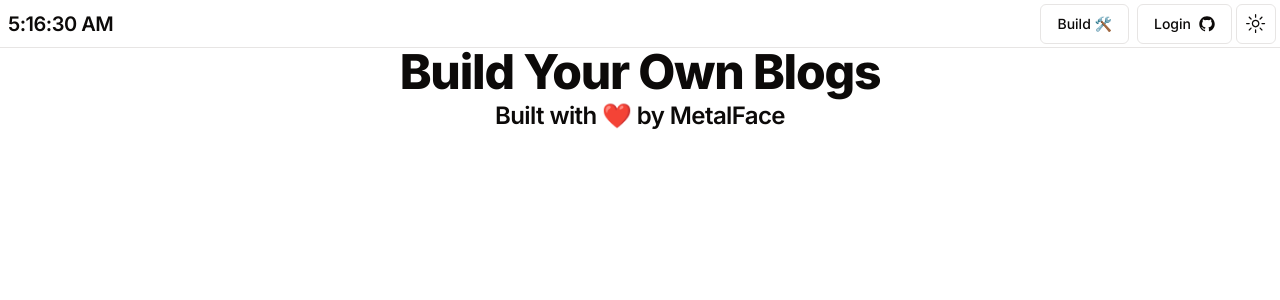
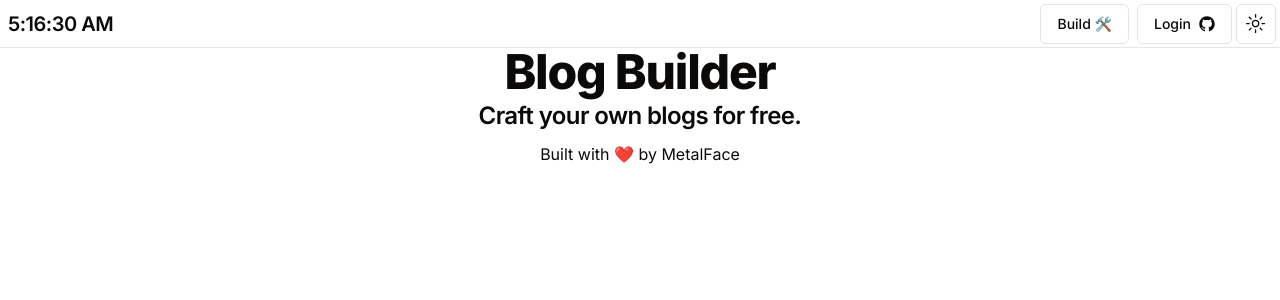
Before and after one commit to metal-face/blog-builder, a Next.js app: page / in a window 1280 px wide. Shown: the top 300 px of the page. Built offline with nearby package versions, Linux system fonts and the light colour scheme.

Commit message:
Update home display text

```diff
--- a/components/home-display.tsx
+++ b/components/home-display.tsx
@@ -1,11 +1,13 @@
 import { TypographyH1 } from "@/components/typography/typography-h1";
 import TypographyH3 from "./typography/typography-h3";
+import { TypographyP } from "./typography/typography-p";
 
 export function HomeDisplay() {
     return (
         <div className="h-full w-full flex flex-col items-center justify-center">
-            <TypographyH1 text={"Build Your Own Blogs"} />
-            <TypographyH3 text={"Built with ❤️ by MetalFace"} />
+            <TypographyH1 text={"Blog Builder"} />
+            <TypographyH3 text={"Craft your own blogs for free."} />
+            <TypographyP text={"Built with ❤️ by MetalFace"} />
         </div>
     );
 }
```
